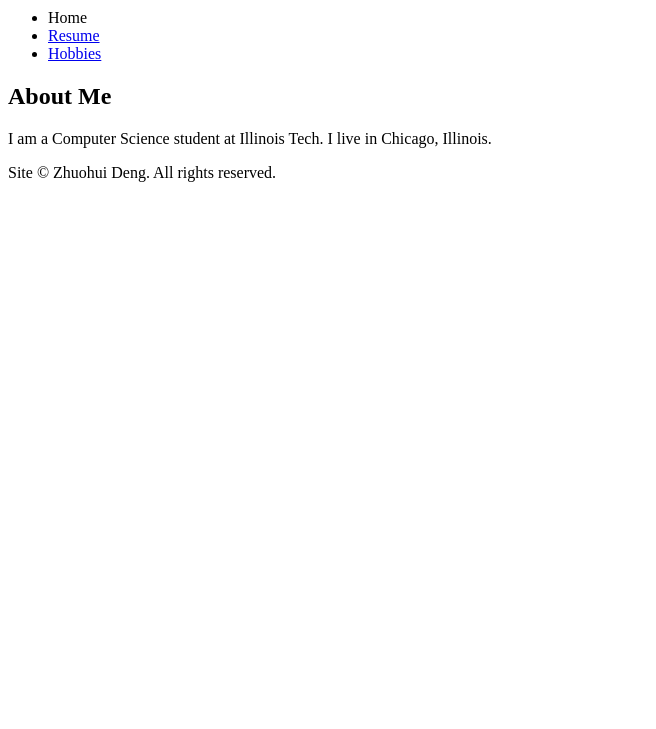
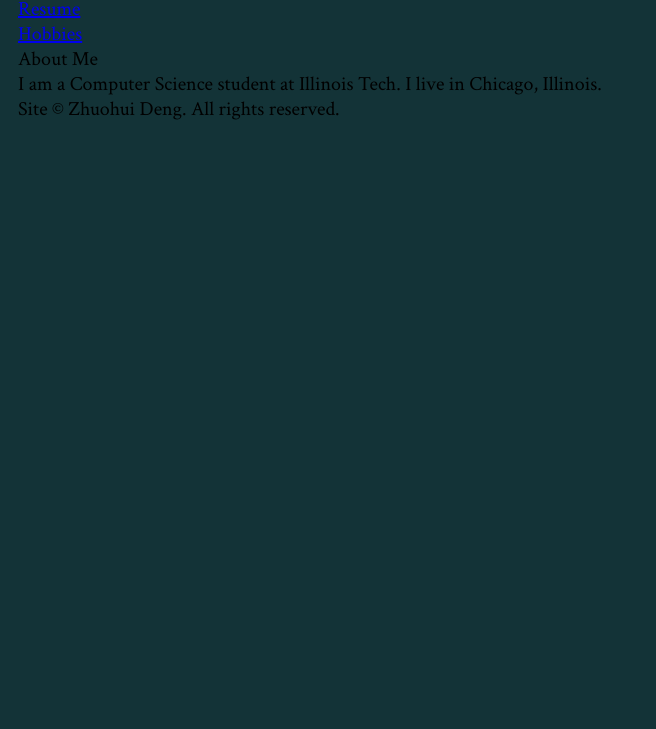
Before and after one commit to zhuodeng1999/project_two_itmd361, a plain HTML site: page index.html in a window 1280 px wide. Shown: the part 71-800 px from the top of the page, without its empty margins (0-656 px from the left). Drawn offline with Linux system fonts and the light colour scheme.

Commit message:
Add background color

```diff
--- a/assets/css/screen.css
+++ b/assets/css/screen.css
@@ -14,4 +14,5 @@ html{
     font-size: 1.25em;
     line-height: 1.25em;
     padding: 18px;
+    background: #133337;
 }
--- a/index.html
+++ b/index.html
@@ -4,6 +4,7 @@
     <title>Zhuohui Deng: Home</title>
     <meta name="viewport" content="width=device-width,initial-scale=1.0,shrink-to-fit=none" />
     <meta charset="utf-8" />
+    <link rel="stylesheet" href="assets/css/screen.css" />
   </head>
   <body>
     <header id="header">
```
